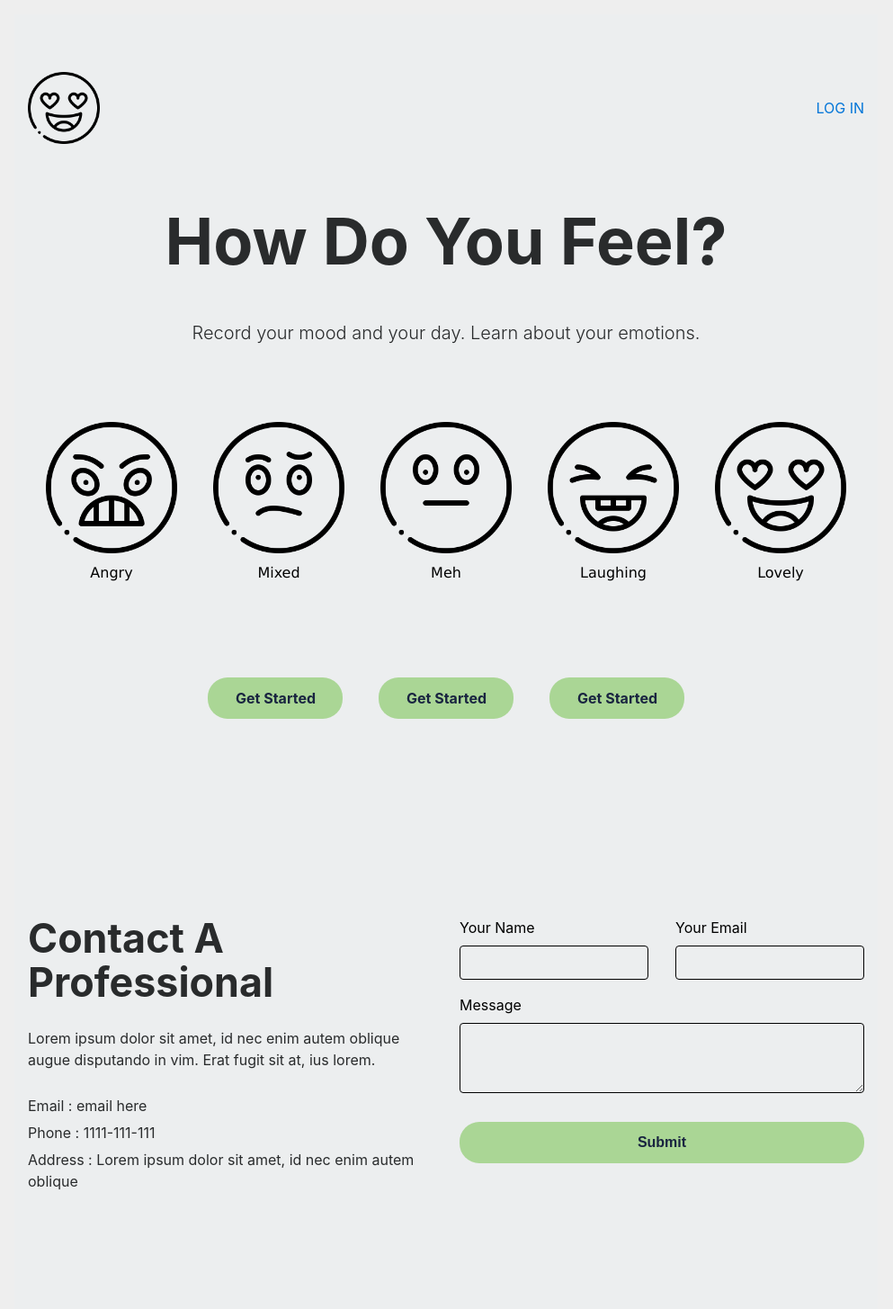
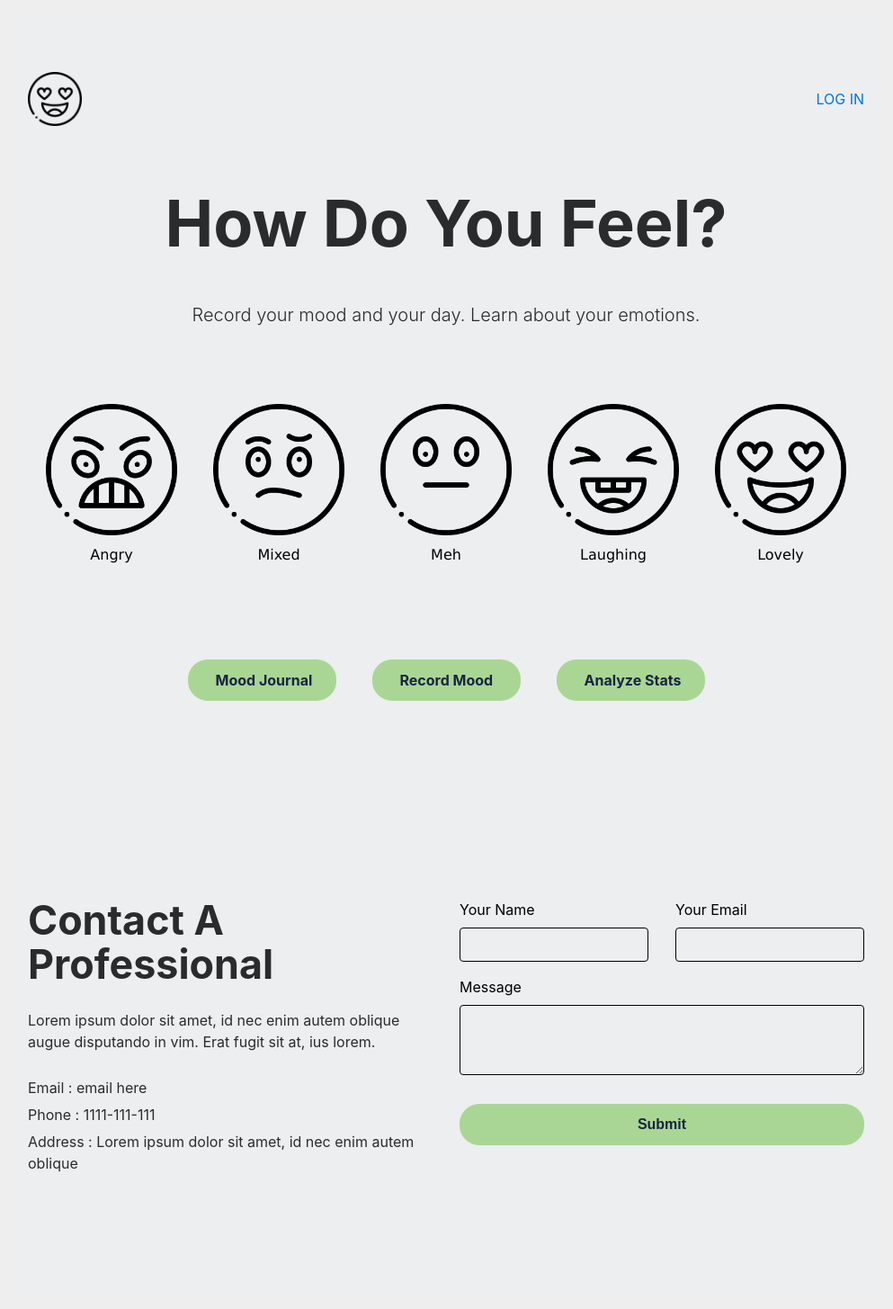
Before and after one commit to CodeOfCognition/mchack_8, a Flask app: page / in a window 1280 px wide. Shown: the top 1455 px of the page at 90% size, without its empty margins (0-993 px from the left). After the commit the page ends 1303 px from the top, so only its background shows below. Run offline with Flask 2, Linux system fonts and the light colour scheme; some libraries are stand-ins or nearby versions.

Commit message:
updates for landing page

```diff
--- a/templates/css/custom.css
+++ b/templates/css/custom.css
@@ -17,9 +17,17 @@ transform:translateY(-5px)}
 .cta-blue:hover{color:#fff;background:#121a2e}
 .cta-ghost{border:2px solid #192440!important;color:#192440}
 .cta-ghost:hover{color:#fff;background:#121a2e}
+
+/* landing page (record mood) banner section css*/
 #banner{background-size:cover}
 #banner header{overflow:hidden}
-#banner header img{max-width:80px}
+#banner header img{max-width:60px}
+
+/* second page (journal entry) banner section css*/
+#banner2{background-size:cover}
+#banner2 header{overflow:hidden}
+#banner2 header img{max-width:60px}
+
 .feature img{width:100%;max-width:480px}
 #feature-first{background:linear-gradient(168deg,#ffffff 55%,#a0e480 0)}
 #feature-last{background:#000000}
--- a/templates/index.html
+++ b/templates/index.html
@@ -16,12 +16,28 @@
     <link rel="stylesheet" href="./font/css/font-awesome.min.css">
 
     <link rel="stylesheet" href="./css/aos.css">
-    <!-- <link rel="stylesheet" href="https://maxcdn.bootstrapcdn.com/bootstrap/3.4.1/css/bootstrap.min.css"> -->
+
+    <script>
+      function show(elementID) {
+        var ele = document.getElementById(elementID);
+        if (!ele) {
+            alert("no such element");
+            return;
+        }
+        var pages = document.getElementsByClassName('page');
+        for(var i = 0; i < pages.length; i++) {
+            pages[i].style.display = 'none';
+      }
+    ele.style.display = 'block';
+}
+    </script>
+
     <script src="https://ajax.googleapis.com/ajax/libs/jquery/3.5.1/jquery.min.js"></script>
     <script src="https://maxcdn.bootstrapcdn.com/bootstrap/3.4.1/js/bootstrap.min.js"></script>
   </head>
+
   <body>
-    <div class="jumbotron jumbotron-fluid" id="banner">
+    <div class="jumbotron jumbotron-fluid" id="banner" style="">
 
       <div class="container text-center text-md-left">
         <header>
@@ -41,6 +57,7 @@
           Record your mood and your day. Learn about your emotions.
         </p>
       </div>
+
     <div class="container text-md-left" style="display: flex; justify-content: center; padding-top: 40px;">
       <div style="float: left; width: 40%; padding: 20px; max-height: 220px; max-width: 220px;" >
         <a href="#" style="text-decoration: none; color: black;">
@@ -85,14 +102,14 @@
     </div>
 
     <div class="container text-md-left" style="display: flex; justify-content: center; padding-top: 40px;">
-      <div style="float: left; width: 40%; padding: 20px; max-height: 220px; max-width: 190px;" >
-        <a href="#" class="btn my-4 font-weight-bold atlas-cta cta-green" style="display: flex;" >Get Started</a>
+      <div style="float: left; width: 40%; padding: 20px; max-height: 220px; max-width: 205px;" >
+        <a href="./journal.html" class="btn my-4 font-weight-bold atlas-cta cta-green" style="display: flex;" >Mood Journal</a>
       </div>
-      <div style="float: left; width: 40%; padding: 20px; max-height: 220px; max-width: 190px;" >
-        <a href="#" class="btn my-4 font-weight-bold atlas-cta cta-green" style="display: flex;" >Get Started</a>
+      <div style="float: left; width: 40%; padding: 20px; max-height: 220px; max-width: 205px;" >
+        <a href="#" class="btn my-4 font-weight-bold atlas-cta cta-green" style="display: flex;" >Record Mood</a>
       </div>
-      <div style="float: left; width: 40%; padding: 20px; max-height: 220px; max-width: 190px;" >
-        <a href="#" class="btn my-4 font-weight-bold atlas-cta cta-green" style="display: flex;" >Get Started</a>
+      <div style="float: left; width: 40%; padding: 20px; max-height: 220px; max-width: 205px;" >
+        <a href="#" class="btn my-4 font-weight-bold atlas-cta cta-green" style="display: flex;" >Analyze Stats</a>
       </div>
     </div>
 
@@ -149,6 +166,5 @@
       </div>
       </div>
       </div>
-    <!-- scripts -->
   </body>
 </html>
```
Lines whose indentation alone changed are shown as unchanged.
